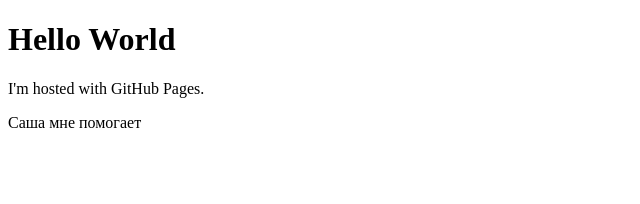
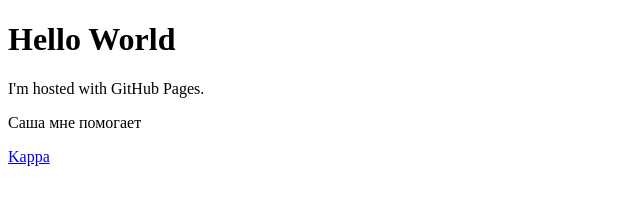
Before and after one commit to Malika041/Malika041.github.io, a plain HTML site: page index.html in a window 1280 px wide. Shown: the full height of the page, 0-640 px from the left. Drawn offline with Linux system fonts and the light colour scheme.

Commit message:
no message

```diff
--- a/index.html
+++ b/index.html
@@ -4,6 +4,6 @@
 <h1>Hello World</h1>
 <p>I'm hosted with GitHub Pages.</p>
 <p> Саша мне помогает</p>
-<a href="https://malika041.github.io/malika0pg>Kappa</a>
+<a href="https://malika041.github.io/malika0pg">Kappa</a>
 </body>
 </html>
```
